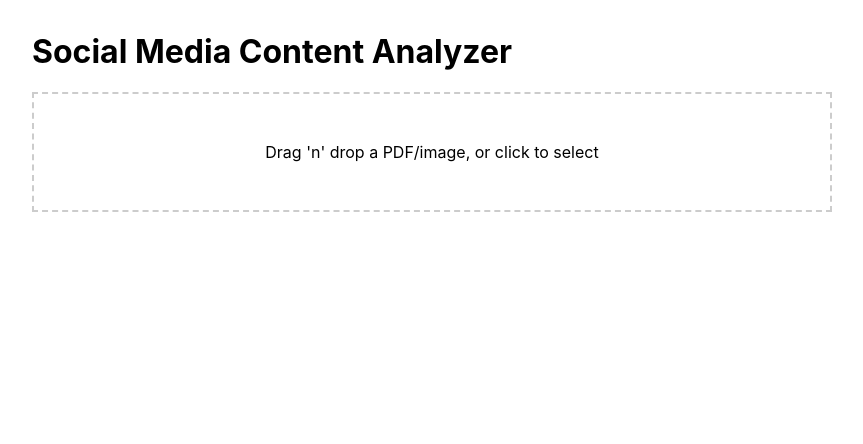
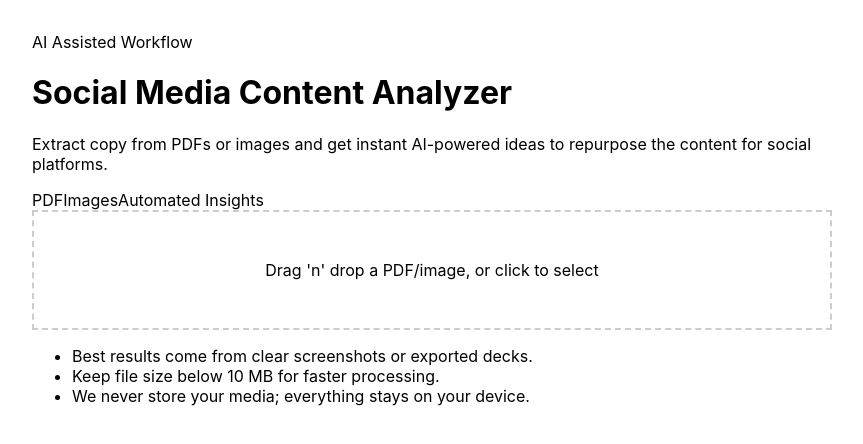
Before and after one commit to iamnityatiwari/socialMediaContent, a React (Vite) app in the folder frontend/: page / in a window 1280 px wide. Shown: the top 444 px of the page, without its empty margins (208-1071 px from the left). Built offline with nearby package versions, Linux system fonts and the light colour scheme.

Commit message:
Enhance App layout and user guidance
Updated layout and added tips for users.

```diff
--- a/frontend/src/App.jsx
+++ b/frontend/src/App.jsx
@@ -2,29 +2,65 @@ import React, { useState } from 'react';
 import DropzoneUpload from './components/DropzoneUpload';
 import './styles.css';
 
-
 export default function App() {
   const [result, setResult] = useState(null);
 
+  return (
+    <div className="page">
+      <div className="app">
+        <header className="hero">
+          <p className="eyebrow">AI Assisted Workflow</p>
+          <h1>Social Media Content Analyzer</h1>
+          <p className="subhead">
+            Extract copy from PDFs or images and get instant AI-powered ideas to
+            repurpose the content for social platforms.
+          </p>
+          <div className="hero-badges">
+            <span className="badge">PDF</span>
+            <span className="badge">Images</span>
+            <span className="badge accent">Automated Insights</span>
+          </div>
+        </header>
 
-return (
-<div className="app">
-<h1>Social Media Content Analyzer</h1>
+        <section className="panel">
           <DropzoneUpload onResult={setResult} />
-
+          <ul className="tips">
+            <li>Best results come from clear screenshots or exported decks.</li>
+            <li>Keep file size below 10 MB for faster processing.</li>
+            <li>We never store your media; everything stays on your device.</li>
+          </ul>
+        </section>
 
         {result && (
-<div className="result">
+          <section className="result-grid">
+            <div className="result-card">
+              <div className="result-card__header">
                 <h2>Extracted Text</h2>
+                <span className="badge soft">
+                  {result.text?.length || 0} chars
+                </span>
+              </div>
               <pre className="extracted">{result.text}</pre>
+            </div>
 
-
-<h2>Suggestions</h2>
-<ul>
-{result.suggestions.map((s, i) => <li key={i}>{s}</li>)}
+            <div className="result-card">
+              <div className="result-card__header">
+                <h2>Suggested Angles</h2>
+                <span className="badge soft">
+                  {result.suggestions?.length || 0} ideas
+                </span>
+              </div>
+              <ul className="suggestions">
+                {(result.suggestions || []).map((s, i) => (
+                  <li key={i} className="suggestion-chip">
+                    {s}
+                  </li>
+                ))}
               </ul>
             </div>
+          </section>
         )}
+      </div>
     </div>
   );
 }
```
Lines whose indentation alone changed are shown as unchanged.
